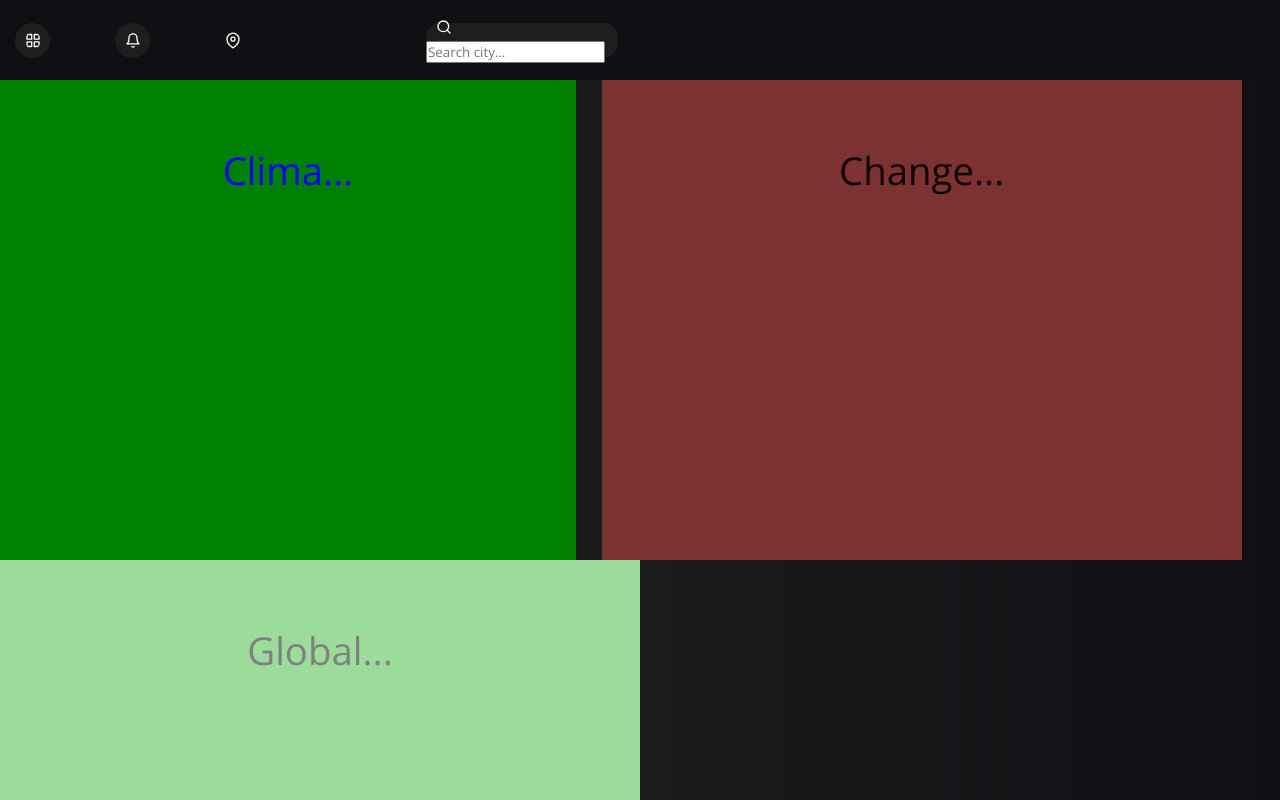
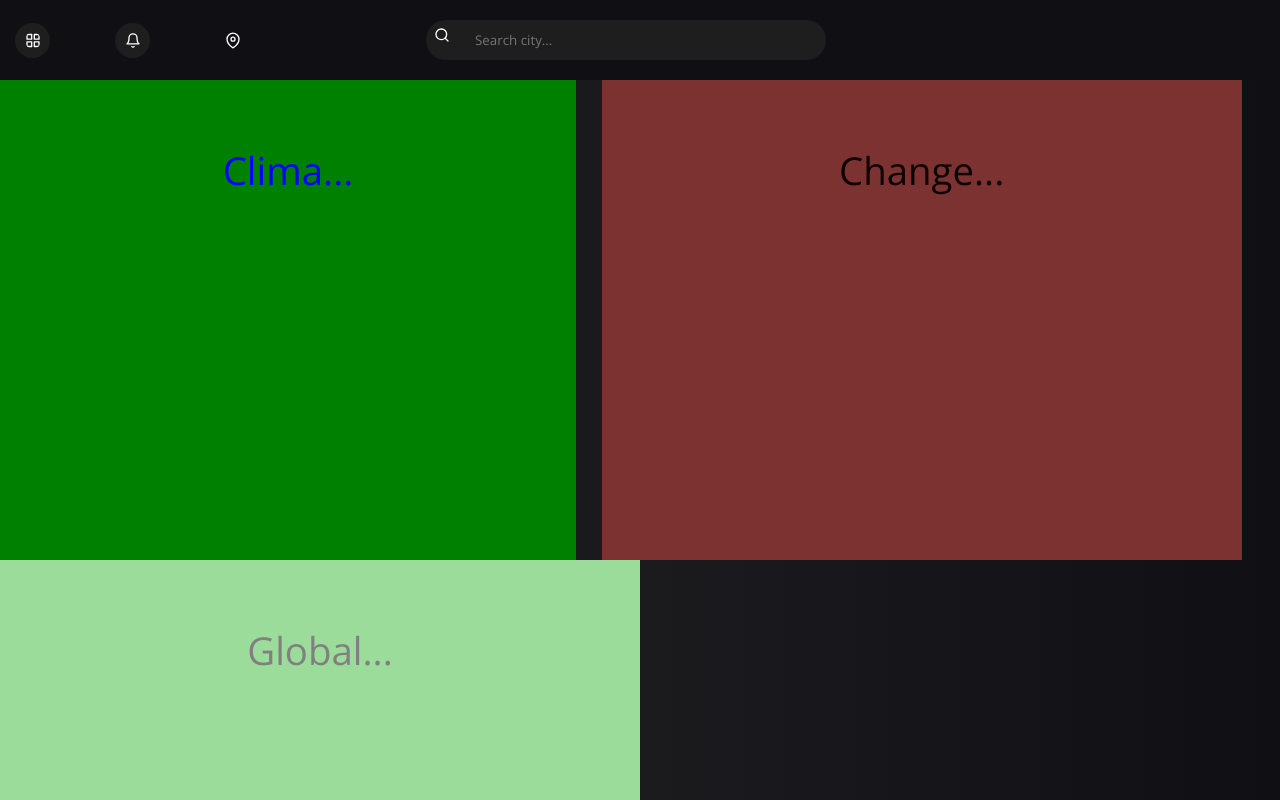
Before and after one commit to andersonDnz/Weather, a React (Vite) app: page / in a window 1280 px wide. Shown: the top 800 px of the page. Built offline with nearby package versions, Linux system fonts and the light colour scheme.

Commit message:
Inserindo barra de pesquisa no header

```diff
--- a/src/Components/Header/index.jsx
+++ b/src/Components/Header/index.jsx
@@ -1,9 +1,10 @@
 import React from "react";
 
 import { Navbar, StyledBell, StyledGrid, StyledMapPin } from "./styles";
+
 import InputSearch from "../InputSearch";
 
-
+import ToggleSwitch from "../ToggleSwitch";
 
 function Header() {
   return (
@@ -12,9 +13,8 @@ function Header() {
         <StyledGrid />
         <StyledBell />
         <StyledMapPin />
-        <InputSearch/>
+        <InputSearch />
       </Navbar>
-
     </>
   );
 }
--- a/src/Components/Header/styles.jsx
+++ b/src/Components/Header/styles.jsx
@@ -1,8 +1,9 @@
 import styled from "styled-components";
 
-import { FiBell, FiGrid, FiMapPin } from "react-icons/fi";
+import { FiBell, FiGrid, FiMapPin, FiSun, FiMoon } from "react-icons/fi";
 
 export const Navbar = styled.nav`
+  color: white;
   height: 5rem;
   display: flex;
   align-items: center;
@@ -11,7 +12,6 @@ export const Navbar = styled.nav`
 `;
 
 export const StyledGrid = styled(FiGrid)`
-  color: white;
   padding: 9px;
   padding-left: 10px;
   height: 35px;
@@ -22,7 +22,6 @@ export const StyledGrid = styled(FiGrid)`
 `;
 
 export const StyledBell = styled(FiBell)`
-  color: white;
   padding: 9px;
   padding-left: 10px;
   margin-left: 65px;
@@ -34,7 +33,6 @@ export const StyledBell = styled(FiBell)`
 `;
 
 export const StyledMapPin = styled(FiMapPin)`
-  color: white;
   padding: 9px;
   padding-left: 10px;
   margin-left: 65px;
--- a/src/Components/InputSearch/index.jsx
+++ b/src/Components/InputSearch/index.jsx
@@ -1,20 +1,18 @@
 import React from "react";
 
-import { Search, StyledSearch, StyleInput } from "./styles";
+import { Search, Label, StyledSearch, Input } from "./styles";
 
 function InputSearch() {
   return (
     <Search>
-      <StyleInput>
         <form>
           <div>
-            <label htmlFor="text">
+            <Label htmlFor="text">
               <StyledSearch />
-            </label>
-            <input type="search" placeholder="Search city..."></input>
+            </Label>
+            <Input type="search" placeholder="Search city..."></Input>
           </div>
         </form>
-      </StyleInput>
     </Search>
   );
 }
--- a/src/Components/InputSearch/styles.jsx
+++ b/src/Components/InputSearch/styles.jsx
@@ -3,23 +3,35 @@ import styled from "styled-components";
 import { FiSearch } from "react-icons/fi";
 
 export const Search = styled.form`
+  display: flex;
   border: none;
   background-color: #1e1e1e;
-  border-radius: 15px 15px;
+  border-radius: 20px 20px;
   margin-left: 11rem;
+  width: 25rem;
+  height: 40px;
+  align-items: center;
+`;
 
-`;
+export const Label = styled.label`
+  margin-left: 8px;
+  height: 40px;
+  align-items: center;
+`
 
 export const StyledSearch = styled(FiSearch)`
   color: white;
-  margin-left: 10px;
+  height: 20px;
 `;
 
-export const StyleInput = styled.div`
-  width: 12rem;
-  height: 35px;
-  display: flex;
+export const Input = styled.input`
+  min-width: 345px;
+
+  height: 34px;
+  color: white;
+  margin-left: 25px;
   background-color: #1e1e1e;
   border-radius: 15px;
+  border: none;
   align-items: center;
 `;
--- /dev/null
+++ b/src/Components/ToggleSwitch/index.jsx
@@ -0,0 +1,33 @@
+import React from "react";
+
+import styled from "styled-components";
+
+const Label = styled.label`
+  display: flex;
+  align-items: center;
+  gap: 10px;
+  cursor: pointer;
+`;
+const Input = styled.input`
+  opacity: 0;
+  position: absolute;
+`;
+const Switch = styled.div`
+  width: 60px;
+  height: 32px;
+  background: #b3b3b3;
+  border-radius: 32px;
+
+`;
+
+const ToggleSwitch = () => {
+  return (
+    <Label>
+      <span>Toggle is off</span>
+      <Input type="checkbox" />
+      <Switch />
+    </Label>
+  );
+}
+
+export default ToggleSwitch;
```
Also changed, not shown: src/Components/ToggleSwitch/styles.jsx (added).
